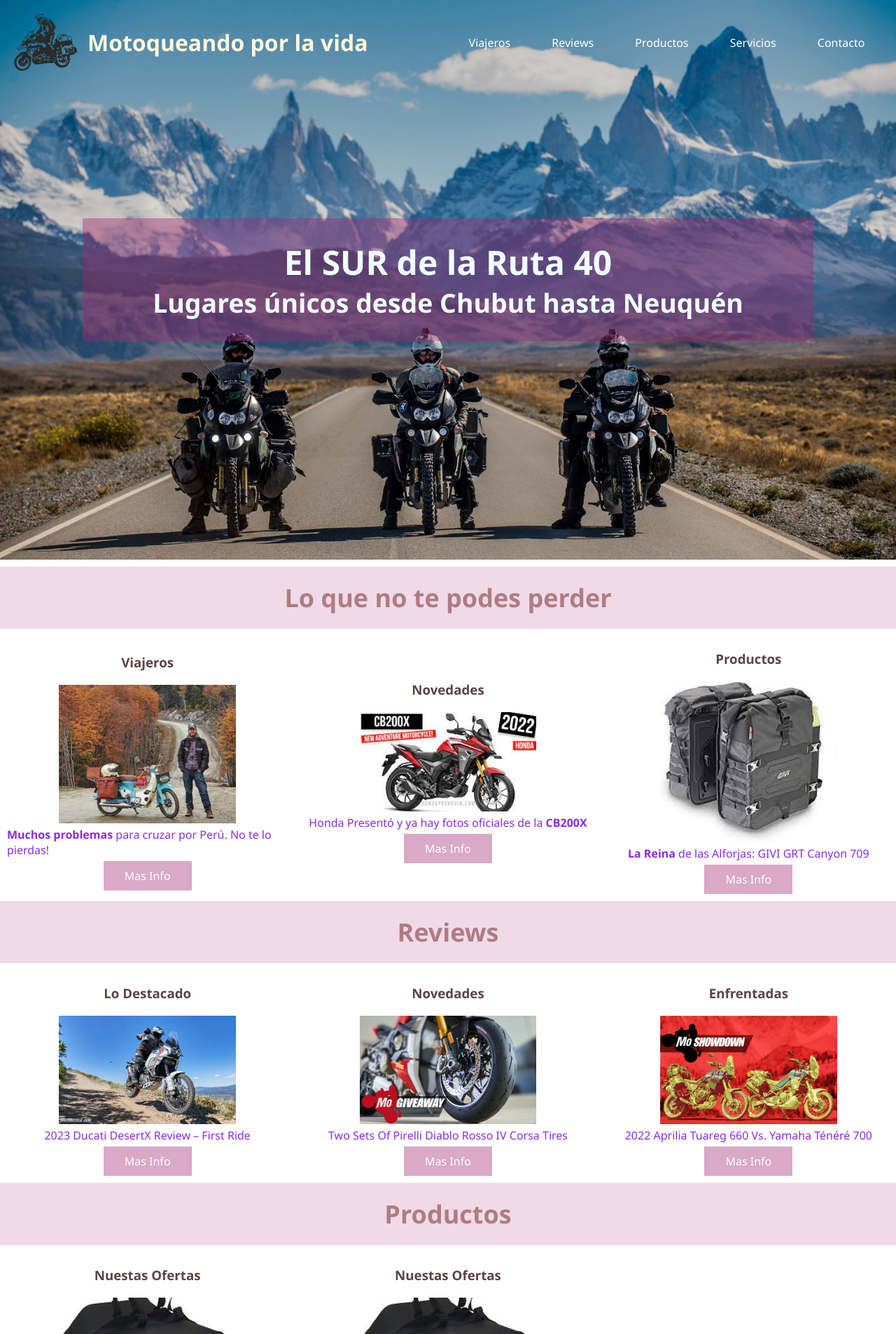
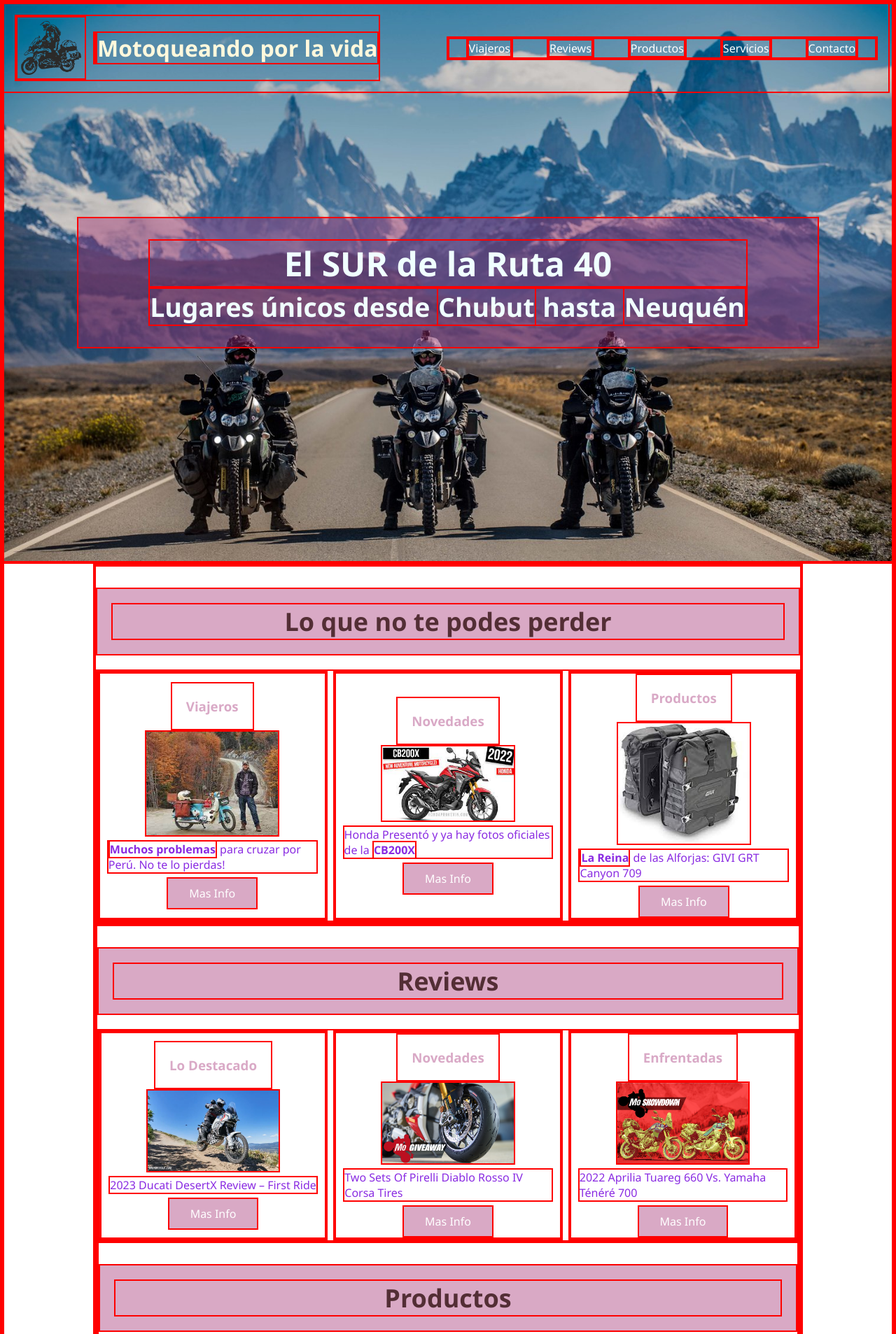
Before and after one commit to esebas/33035_segunda_pre-entrega, a plain HTML site: page index.html in a window 1280 px wide. Shown: the top 1907 px of the page at 70% size. Drawn offline with Linux system fonts and the light colour scheme; a web font is replaced by a local one.

Commit message:
agrego ajustes de presentacion 2 y comienzo ajustes para entregable 3

```diff
--- a/css/styles.css
+++ b/css/styles.css
@@ -1,55 +1,18 @@
-/* Reseteo de formatos del navegador */
-
-* {
-    margin: 0;
-    padding: 0;
-    box-sizing: border-box;
-    /* border: 2px solid red; */
-    font-family: 'Segoe UI', Tahoma, Geneva, Verdana, sans-serif;
-    ;
-}
-
-ul,
-ol {
-    list-style: none;
-}
-
-a,
-li {
-    text-decoration: none;
-}
-
-body {
-    font-family: sans-serif;
-    margin: 0;
-}
-
 /*  HEADER */
-
 .header {
-    /* background-color: rgba(252, 251, 250, 0); */
+  background-color: rgba(248, 246, 246, 0);
   padding: 15px;
   position: absolute;
-    color: rgb(31, 80, 145);
-    /* el background transparente y posicion absolute
-    hace que la imagen abarque el nav */
-    width: 100vw;
-
+  width: 99%;
 }
 
 .header_no-index {
-    background-color: hsla(325, 61%, 39%, 0.397);
+  background-color: hsla(325deg, 61%, 39%, 0.397);
   padding: 15px;
-    /* position:absolute; */
-    color:white;
-    /* el background transparente y posicion absolute
-    hace que la imagen abarque el nav */
-    width: 100vw;
+  color: white;
+  width: 100%;
   /* font-size: 0.8em; */
-
 }
-
-
 
 .header h1,
 .header_no-index h1 {
@@ -62,7 +25,6 @@
   display: flex;
   align-items: center;
   justify-content: center;
-
 }
 
 .header__logo img {
@@ -87,7 +49,6 @@
 
 .nav-link-2 {
   color: white;
-    ;
 }
 
 .logo_img {
@@ -96,15 +57,35 @@
   margin-right: 10px;
 }
 
+* {
+  margin: 0;
+  padding: 0;
+  box-sizing: border-box;
+  border: 2px solid red;
+  font-family: "Segoe UI", Tahoma, Geneva, Verdana, sans-serif;
+}
+
+ul,
+ol {
+  list-style: none;
+}
+
+a,
+li {
+  text-decoration: none;
+}
+
+body {
+  font-family: sans-serif;
+}
+
 .contacto__img {
   height: 50px;
   width: 50px;
   margin-right: 10px;
 }
 
-
 /*  Hero Section */
-
 .hero {
   grid-area: hero;
   height: 100vh;
@@ -118,11 +99,9 @@
 }
 
 .hero__text {
-    font-size: 1rem;
   padding: 30px 100px 30px 100px;
   text-align: center;
   color: azure;
-    /* background-color: hsla(325, 61%, 39%, 0.397); */
 }
 
 .hero__logo {
@@ -140,19 +119,17 @@
          color: azure;
 
     } */
-
 /* Comienzo a armar la seccion novedades */
-
 .titulo__titulo {
   grid-area: titulo;
-    background-color: hsla(325, 45%, 75%, 0.397);
+  background-color: hsla(325deg, 61%, 39%, 0.397);
   font-size: 1.5rem;
   font-weight: 600;
-    color: rgba(94, 9, 9, 0.452);
+  color: rgba(41, 8, 8, 0.76);
   padding: 20px;
   text-align: center;
-    margin-top: 10px;
-    margin-bottom: 10px;
+  margin-top: 3%;
+  margin-bottom: 2%;
   width: 100%;
 }
 
@@ -160,7 +137,6 @@
   text-align: center;
   padding: 20px;
 }
-
 
 .cajita {
   width: 100%;
@@ -172,7 +148,6 @@
   flex-direction: column;
   justify-content: center;
   align-items: center;
-
 }
 
 .cajita__img {
@@ -188,15 +163,14 @@
 .cajita__titulo {
   /* background-color: aqua; */
   padding: 20px;
-    color: rgba(41, 8, 8, 0.76);
+  color: hsla(325deg, 61%, 39%, 0.397);
   height: max-content;
 }
 
 .cajita__masinfo {
-    background-color: hsla(325, 61%, 39%, 0.397);
+  background-color: hsla(325deg, 61%, 39%, 0.397);
   color: white;
   padding: 10px 30px 10px 30px;
-
 }
 
 .cajita__masinfo:hover {
@@ -205,7 +179,6 @@
 }
 
 /* Agrego funcionalidad para manejar el iframe de video */
-
 .container__video {
   position: relative;
   width: 100%;
@@ -221,14 +194,10 @@
   height: 100%;
 }
 
-
-
 /* .producto-xl {
         display: none;
     } */
 /* Armo el pie de pagina */
-
-
 .footer__patrocinadores {
   /* height: 300px; */
   /* background-color: chartreuse; */
@@ -236,10 +205,8 @@
   justify-content: center;
   align-items: center;
   margin-bottom: 20px;
-
   transition: 3s;
 }
-
 
 .footer__subtitulo {
   /* padding: 10px; */
@@ -247,21 +214,17 @@
   align-items: center;
 }
 
-
 .footer__img {
   width: 100%;
-
 }
 
 .footer__contacto {
   padding: 10px 20px 20px 20px;
 }
 
-
 /* ++++++++++++++++++++++++++++++++++++++++++++++++++++++ */
 /* +++++++ ARMO LAS CLASES EXCLUSIVAS PARA CONTACTO ++++++*/
 /* ++++++++++++++++++++++++++++++++++++++++++++++++++++++ */
-
 .contacto__tituloppal {
   display: grid;
   justify-content: center;
@@ -283,16 +246,14 @@
 }
 
 .contacto_cajitas {
-    border: 3px solid hsla(325, 61%, 39%, 0.397);
+  border: 3px solid rgba(41, 8, 8, 0.76);
   padding: 20px;
   margin: 10px;
   display: grid;
-
   /* justify-content: space-evenly; */
   /* align-items: center; */
   width: 90%;
   height: 30vh;
-
 }
 
 .contacto__seccion__a {
@@ -301,8 +262,6 @@
   align-items: center;
 }
 
-
-
 .contacto__formulario {
   width: 90%;
   height: auto;
@@ -310,7 +269,6 @@
   padding-bottom: 20px;
   padding-left: 30px;
 }
-
 
 input {
   width: 100%;
@@ -321,7 +279,6 @@
   padding-left: 10px;
   margin-bottom: 20px;
 }
-
 
 textarea {
   width: 100%;
@@ -338,7 +295,7 @@
 .contacto__subtitulo {
   text-align: center;
   align-items: center;
-    color: hsla(325, 61%, 39%, 0.397);
+  color: hsla(325deg, 61%, 39%, 0.397);
   font-size: 1.3rem;
   font-weight: 400;
   padding: 20px;
@@ -348,20 +305,15 @@
   width: 100%;
 }
 
-
-
 /* ++++++++++++++++++++++++++++++++++++++++++++++++++++++ */
 /* ++++++++++++++++++++ SECCION SERVICIOS+++++++++++++++++*/
 /* ++++++++++++++++++++++++++++++++++++++++++++++++++++++ */
-
 /* .servicios__main {
     background-color: yellow;
 } */
-
 .servicios__section {
-    margin: 5%;
+  margin: 20px;
   padding: 10px;
-    /* background-color: aqua; */
   align-items: flex-start;
   display: grid;
   grid-template-columns: 90%;
@@ -369,219 +321,153 @@
   gap: 10px;
   font-size: 0.8em;
   flex-direction: row;
-    color: hsla(325, 61%, 39%, 0.397);
+  color: hsla(325deg, 61%, 39%, 0.397);
 }
-
-
-
-
-
 
 /* ++++++++++++++++++++++++++++++++++++++++++++++ */
 /* +++++++++ INICIO LOS MEDIA QUERIES +++++++++++ */
 /* ++++++++++++++++++++++++++++++++++++++++++++++ */
-
-@media(min-width:520px) {
-
+@media (min-width: 520px) {
   .header,
 .header_no-index {
     display: flex;
     justify-content: space-between;
     align-items: center;
   }
-
-
-
   .header__nav {
     width: 50%;
     /* para que se distribuya el texto y no queden juntos */
   }
-
-
   .contenedor-g {
     display: grid;
     grid-template-columns: repeat(2, 1fr);
     /* grid-template-rows: minmax(100px, auto); */
     gap: 0.5em;
-
   }
-
   .contenedor__favoritos-g {
     display: grid;
     grid-template-columns: repeat(2, 1fr);
-
     gap: 0.5em;
-
   }
-
   .contenedor__patrocinadores-g {
     display: grid;
     grid-template-columns: repeat(2, 1fr);
     align-items: center;
     gap: 1em;
-
   }
-
   .contacto__formulario {
     width: 460px;
   }
-
-
   input {
     width: 408px;
   }
-
-
   textarea {
     width: 405px;
   }
-
+}
+.margen {
+  margin-left: 5%;
+  margin-right: 5%;
 }
 
-
-
-
-@media(min-width:768px) {
-
+@media (min-width: 768px) {
   .header,
 .header_no-index {
     display: flex;
     justify-content: space-between;
     align-items: center;
   }
-
-
-
   .header__nav {
     width: 50%;
     /* para que se distribuya el texto y no queden juntos */
   }
-
-
   .contenedor-g {
     display: grid;
     grid-template-columns: repeat(2, 1fr);
     gap: 0.5em;
-
   }
-
   .contenedor__contacto-g {
     display: grid;
     grid-template-columns: repeat(2, 1fr);
     gap: 0.5em;
-
   }
-
   .contenedor__favoritos-g {
     display: grid;
     grid-template-columns: repeat(2, 1fr);
-
     gap: 0.5em;
-
   }
-
   .contenedor__patrocinadores-g {
     display: grid;
     grid-template-columns: repeat(3, 1fr);
     align-items: center;
     gap: 1em;
-
   }
-
-
   .contacto__formulario {
     width: 460px;
-
   }
-
-
   input {
     width: 408px;
-
   }
-
-
   textarea {
     width: 405px;
-
   }
-
   .servicios__section {
-
     font-size: 1em;
-
   }
-
-
 }
-
-@media(min-width:1200px) {
-
+@media (min-width: 1200px) {
   .header {
     display: flex;
     justify-content: space-between;
     align-items: center;
   }
-
   .hero__text {
     font-size: 2rem;
     padding: 30px 100px 30px 100px;
     text-align: center;
     color: azure;
-        background-color: hsla(325, 61%, 39%, 0.397);
+    background-color: hsla(325deg, 61%, 39%, 0.397);
   }
-
   .header h1 {
     font-size: 2rem;
   }
-
   .header__nav {
     width: 50%;
   }
-
-
+  .margen {
+    margin-left: 10%;
+    margin-right: 10%;
+  }
   .contenedor-g {
     display: grid;
     grid-template-columns: repeat(3, 1fr);
     gap: 0.5em;
-
   }
-
   .contenedor__favoritos-g {
     display: grid;
     grid-template-columns: repeat(4, 1fr);
     justify-content: space-around;
     gap: 0.5em;
-
   }
-
-
   .contenedor__patrocinadores-g {
     display: grid;
     grid-template-columns: repeat(6, 1fr);
     align-items: center;
     gap: 1em;
-
   }
-
   .producto-xl {
     display: block;
   }
-
   .contacto_cajitas {
     height: 250px;
   }
-
   .servicios__section {
-
     display: grid;
     grid-template-columns: repeat(2, 1fr);
     grid-template-rows: auto auto auto;
+    font-size: 1.2em;
+  }
+}
+/* FIN DEL MEDIA 1200 */
 
-        font-size: 1.2em;
-
-    }
-
-}
-
-/* FIN DEL MEDIA 1200 */
+/*# sourceMappingURL=styles.css.map */
--- a/index.html
+++ b/index.html
@@ -43,7 +43,7 @@
     </section>
 
     <main>
-        <div>
+        <div class="margen">
 
             <!-- Seccion 1 - NOVEDADES -->
             <div>
```
Also changed, not shown: pages/productos.html (+1 -1 lines), pages/viajeros.html (+1 -1 lines), README.MD, 2 other files. Lines whose indentation alone changed are shown as unchanged.
